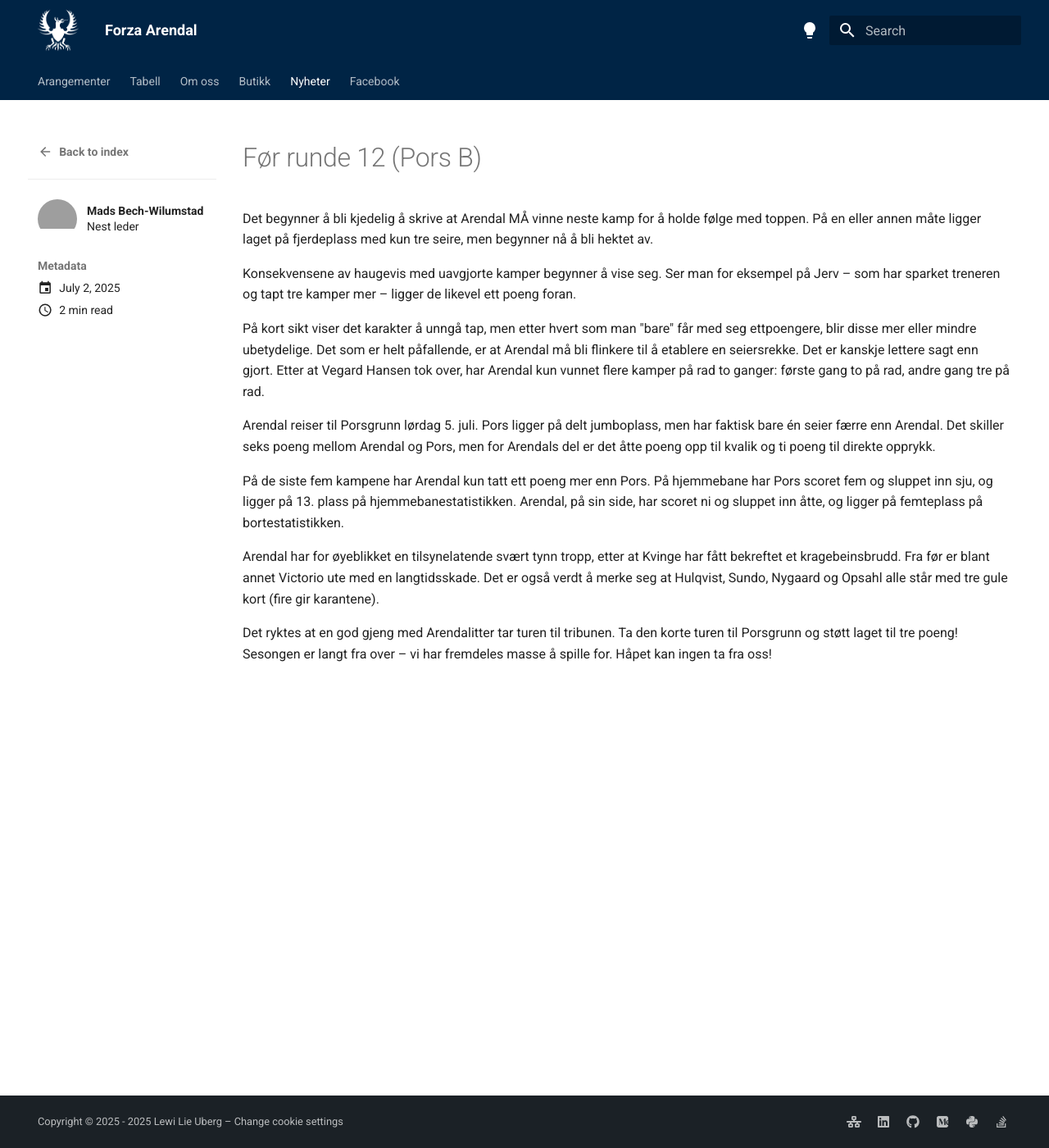
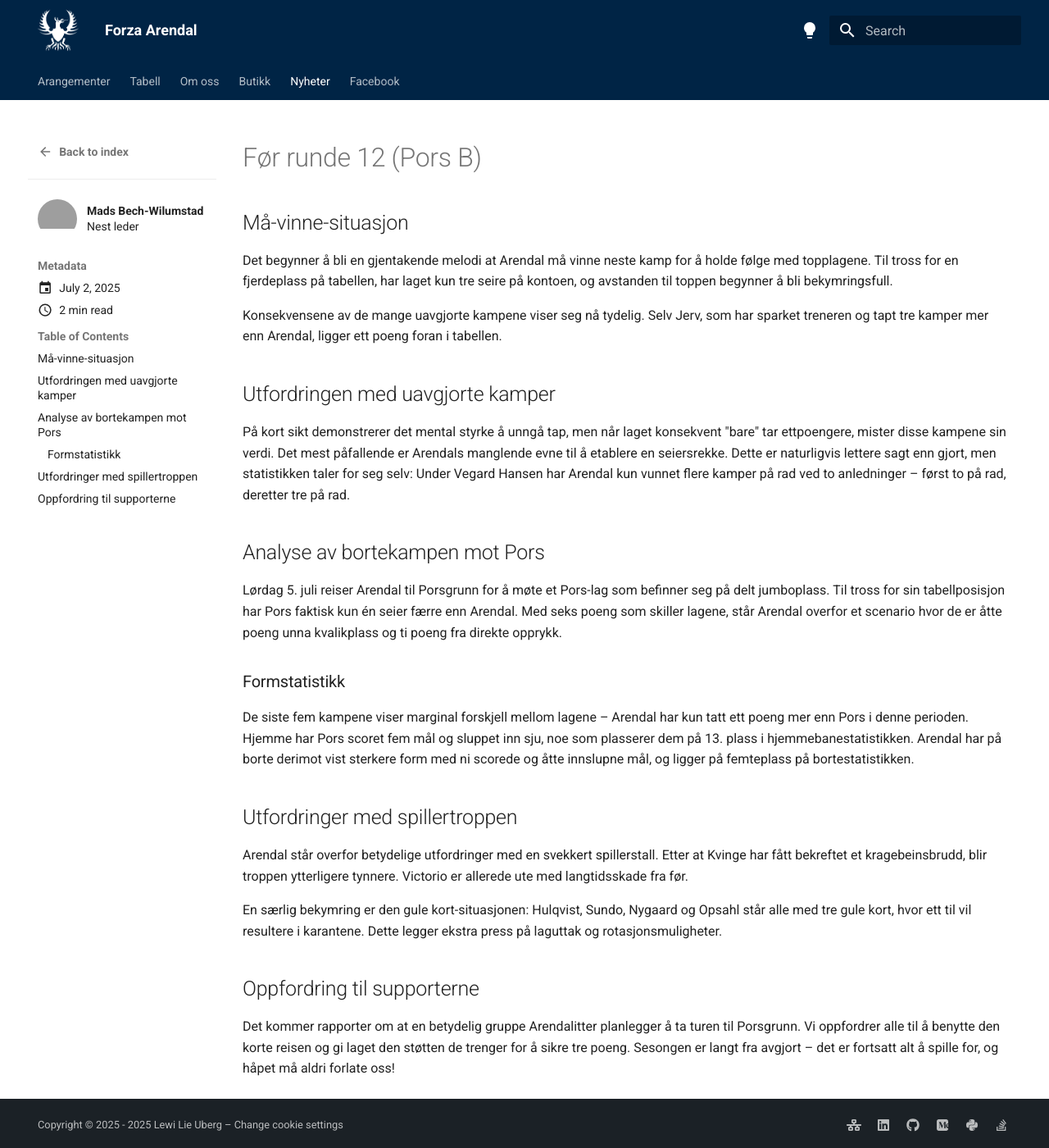
Before and after one commit to lewiuberg/forza-arendal, an MkDocs documentation site: the page built from docs/blog/posts/2025-07-02.md, in a window 1280 px wide and 1400 px high. Shown: the whole window at 82% size. Built offline with MkDocs 1.6.1 and Material for MkDocs 9.7.7, drawn with Linux system fonts in a browser that asks for light colours; comment, search, counter and statistics services are not loaded; grey boxes are pictures that could not be loaded.

Commit message:
Refactor match preview for Arendal vs Porsgrunn: enhance clarity and structure, add analysis of team challenges and supporter encouragement

```diff
--- a/docs/blog/posts/2025-07-02.md
+++ b/docs/blog/posts/2025-07-02.md
@@ -17,16 +17,30 @@ draft: false
 
 # Før runde 12 (Pors B)
 
-Det begynner å bli kjedelig å skrive at Arendal MÅ vinne neste kamp for å holde følge med toppen. På en eller annen måte ligger laget på fjerdeplass med kun tre seire, men begynner nå å bli hektet av.
+## Må-vinne-situasjon
 
-Konsekvensene av haugevis med uavgjorte kamper begynner å vise seg. Ser man for eksempel på Jerv – som har sparket treneren og tapt tre kamper mer – ligger de likevel ett poeng foran.
+Det begynner å bli en gjentakende melodi at Arendal må vinne neste kamp for å holde følge med topplagene. Til tross for en fjerdeplass på tabellen, har laget kun tre seire på kontoen, og avstanden til toppen begynner å bli bekymringsfull.
 
-På kort sikt viser det karakter å unngå tap, men etter hvert som man "bare" får med seg ettpoengere, blir disse mer eller mindre ubetydelige. Det som er helt påfallende, er at Arendal må bli flinkere til å etablere en seiersrekke. Det er kanskje lettere sagt enn gjort. Etter at Vegard Hansen tok over, har Arendal kun vunnet flere kamper på rad to ganger: første gang to på rad, andre gang tre på rad.
+Konsekvensene av de mange uavgjorte kampene viser seg nå tydelig. Selv Jerv, som har sparket treneren og tapt tre kamper mer enn Arendal, ligger ett poeng foran i tabellen.
 
-Arendal reiser til Porsgrunn lørdag 5. juli. Pors ligger på delt jumboplass, men har faktisk bare én seier færre enn Arendal. Det skiller seks poeng mellom Arendal og Pors, men for Arendals del er det åtte poeng opp til kvalik og ti poeng til direkte opprykk.
+## Utfordringen med uavgjorte kamper
 
-På de siste fem kampene har Arendal kun tatt ett poeng mer enn Pors. På hjemmebane har Pors scoret fem og sluppet inn sju, og ligger på 13. plass på hjemmebanestatistikken. Arendal, på sin side, har scoret ni og sluppet inn åtte, og ligger på femteplass på bortestatistikken.
+På kort sikt demonstrerer det mental styrke å unngå tap, men når laget konsekvent "bare" tar ettpoengere, mister disse kampene sin verdi. Det mest påfallende er Arendals manglende evne til å etablere en seiersrekke. Dette er naturligvis lettere sagt enn gjort, men statistikken taler for seg selv: Under Vegard Hansen har Arendal kun vunnet flere kamper på rad ved to anledninger – først to på rad, deretter tre på rad.
 
-Arendal har for øyeblikket en tilsynelatende svært tynn tropp, etter at Kvinge har fått bekreftet et kragebeinsbrudd. Fra før er blant annet Victorio ute med en langtidsskade. Det er også verdt å merke seg at Hulqvist, Sundo, Nygaard og Opsahl alle står med tre gule kort (fire gir karantene).
+## Analyse av bortekampen mot Pors
 
-Det ryktes at en god gjeng med Arendalitter tar turen til tribunen. Ta den korte turen til Porsgrunn og støtt laget til tre poeng! Sesongen er langt fra over – vi har fremdeles masse å spille for. Håpet kan ingen ta fra oss!
+Lørdag 5. juli reiser Arendal til Porsgrunn for å møte et Pors-lag som befinner seg på delt jumboplass. Til tross for sin tabellposisjon har Pors faktisk kun én seier færre enn Arendal. Med seks poeng som skiller lagene, står Arendal overfor et scenario hvor de er åtte poeng unna kvalikplass og ti poeng fra direkte opprykk.
+
+### Formstatistikk
+
+De siste fem kampene viser marginal forskjell mellom lagene – Arendal har kun tatt ett poeng mer enn Pors i denne perioden. Hjemme har Pors scoret fem mål og sluppet inn sju, noe som plasserer dem på 13. plass i hjemmebanestatistikken. Arendal har på borte derimot vist sterkere form med ni scorede og åtte innslupne mål, og ligger på femteplass på bortestatistikken.
+
+## Utfordringer med spillertroppen
+
+Arendal står overfor betydelige utfordringer med en svekkert spillerstall. Etter at Kvinge har fått bekreftet et kragebeinsbrudd, blir troppen ytterligere tynnere. Victorio er allerede ute med langtidsskade fra før.
+
+En særlig bekymring er den gule kort-situasjonen: Hulqvist, Sundo, Nygaard og Opsahl står alle med tre gule kort, hvor ett til vil resultere i karantene. Dette legger ekstra press på laguttak og rotasjonsmuligheter.
+
+## Oppfordring til supporterne
+
+Det kommer rapporter om at en betydelig gruppe Arendalitter planlegger å ta turen til Porsgrunn. Vi oppfordrer alle til å benytte den korte reisen og gi laget den støtten de trenger for å sikre tre poeng. Sesongen er langt fra avgjort – det er fortsatt alt å spille for, og håpet må aldri forlate oss!
```
